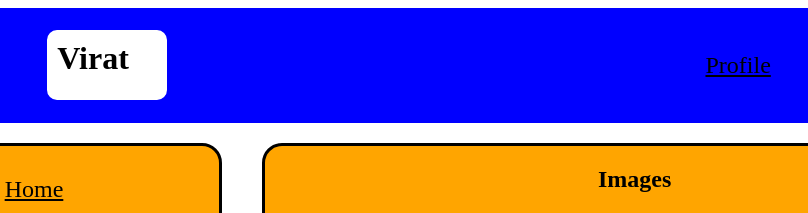
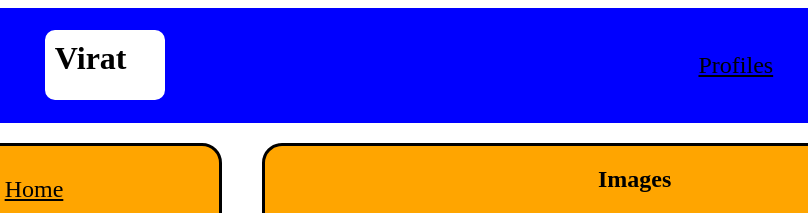
Before and after one commit to kunalkasera456/class-assignment1, a plain HTML site: page index.html in a window 1280 px wide. Shown: the top 213 px of the page, 231-1039 px from the left. Drawn offline with Linux system fonts and the light colour scheme.

Commit message:
change to profiles

```diff
--- a/index.html
+++ b/index.html
@@ -12,7 +12,7 @@
         <div class="container">
         <h1 class="iteam1">Virat</h1>
         <nav>
-            <a class="iteam2" href="">Profile</a>
+            <a class="iteam2" href="">Profiles</a>
         </nav>
         </div>
     </header>
```
